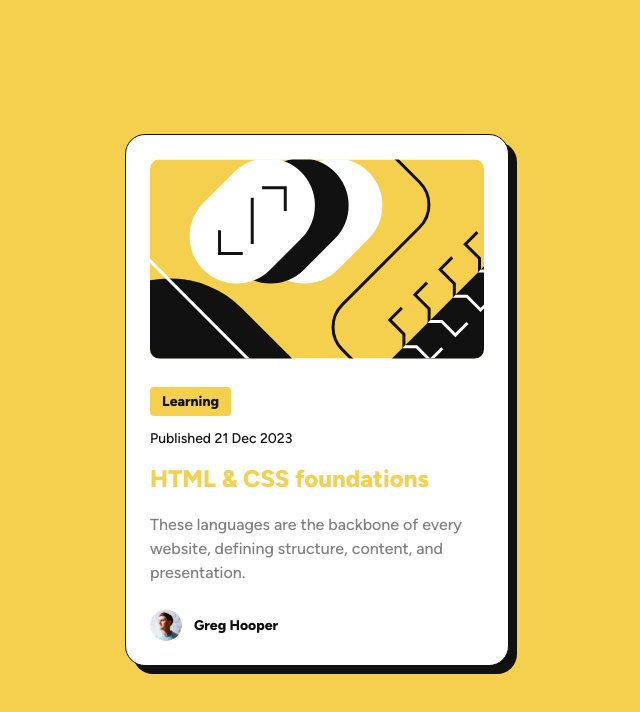
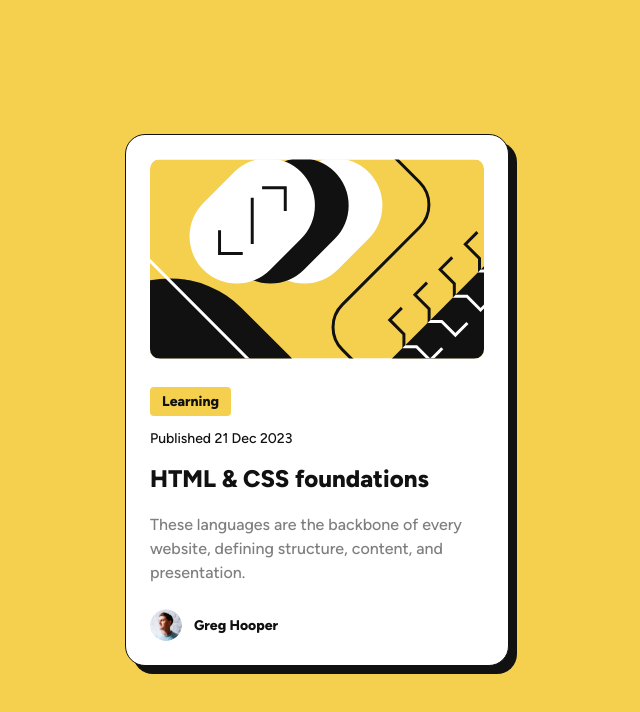
Before and after one commit to mfrkankaya/blog-preview-card, a plain HTML site: page index.html in a window 1280 px wide. Shown: the whole page, without its empty margins (323-963 px from the left). Drawn offline with Linux system fonts and the light colour scheme.

Commit message:
Update title color and add hover effect

```diff
--- a/style.css
+++ b/style.css
@@ -93,8 +93,13 @@ body {
 }
 
 .title {
+  color: var(--black);
+  margin: 0.75rem 0;
+  transition: color 0.2s ease-in-out;
+}
+
+.title:hover {
   color: var(--primary);
-  margin: 0.75rem 0;
 }
 
 .description {
```
